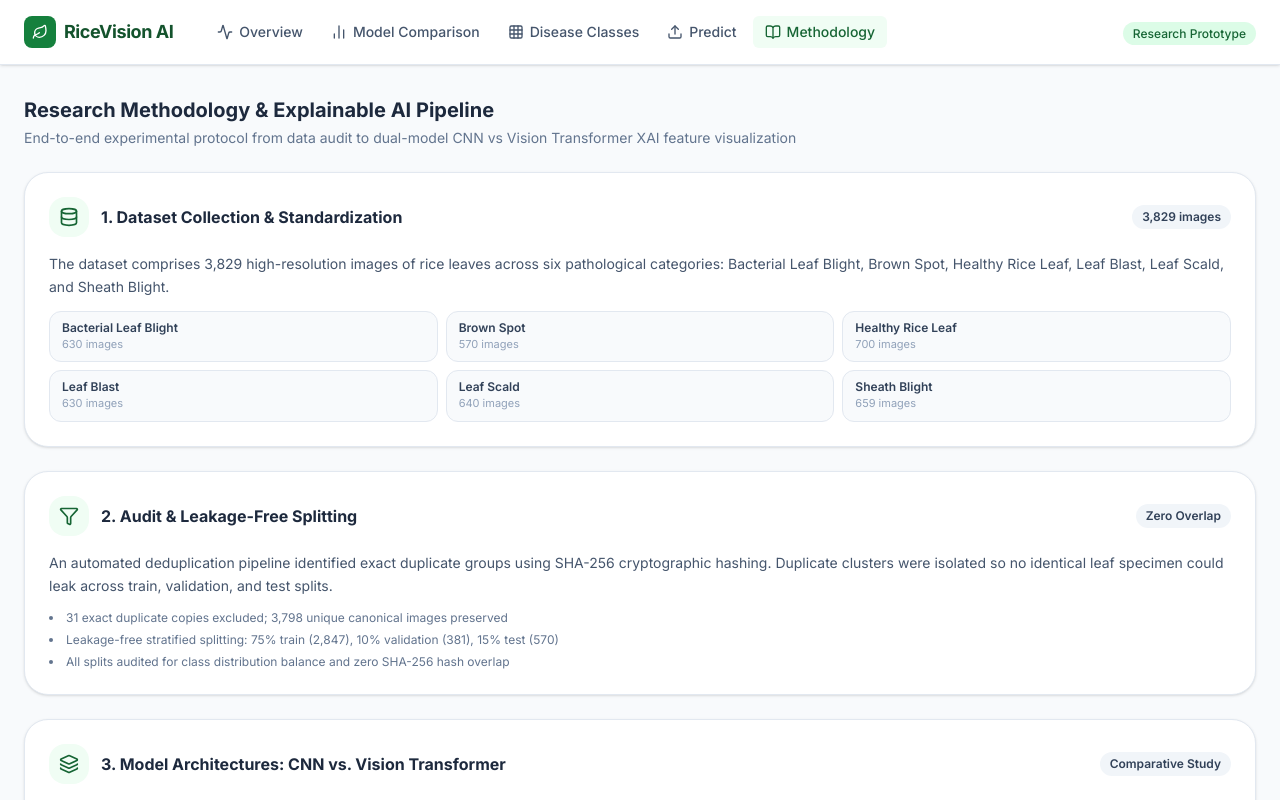
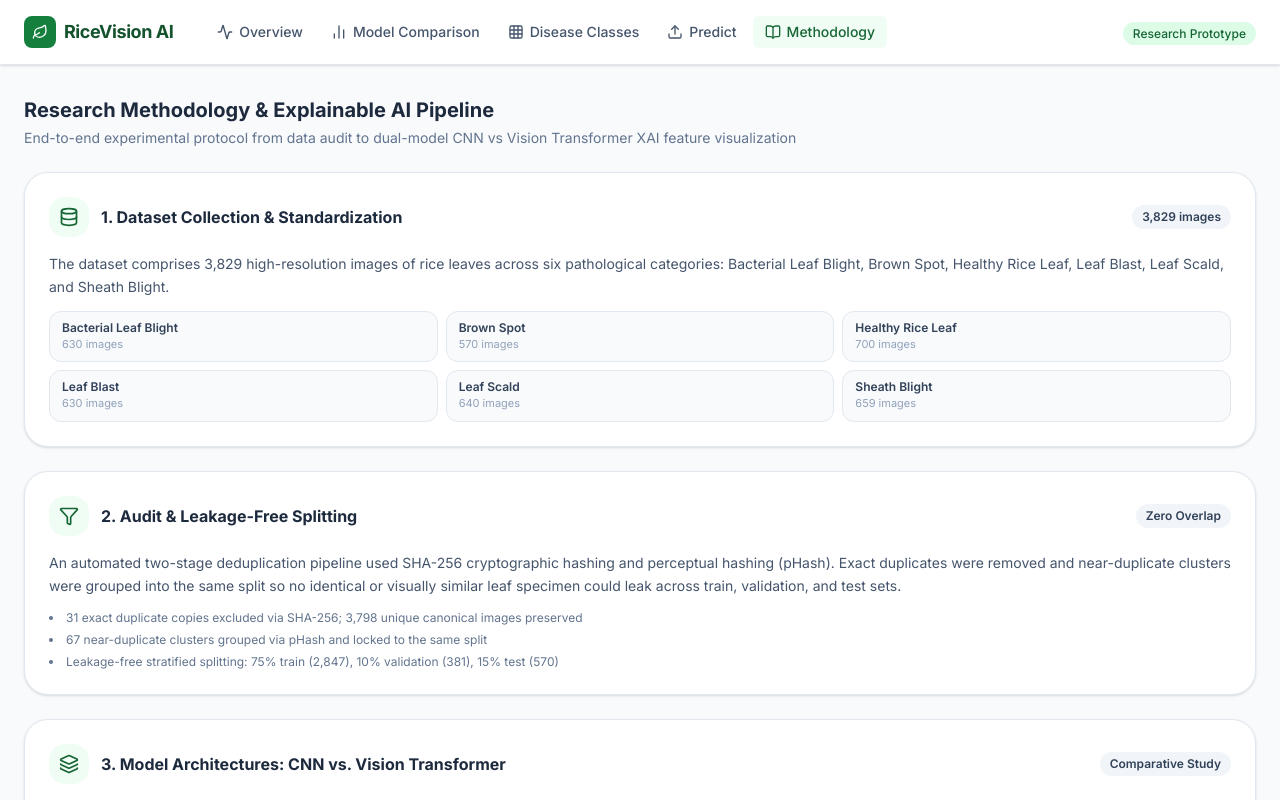
Before and after one commit to ratchanonswu/Rice-Classification, a React (Vite) app in the folder RiceVisionAI/frontend/: page /methodology in a window 1280 px wide. Shown: the top 800 px of the page. Built offline with nearby package versions, Linux system fonts and the light colour scheme; no server answers.

Commit message:
docs(frontend): restore pHash near-duplicate details in Methodology

```diff
--- a/RiceVisionAI/frontend/src/pages/Methodology.tsx
+++ b/RiceVisionAI/frontend/src/pages/Methodology.tsx
@@ -48,14 +48,14 @@ const steps: Step[] = [
     content: (
       <div className="space-y-3 text-sm text-slate-600 leading-relaxed">
         <p>
-          An automated deduplication pipeline identified exact duplicate groups using SHA-256 cryptographic hashing.
-          Duplicate clusters were isolated so no identical leaf specimen could leak across train, validation,
-          and test splits.
+          An automated two-stage deduplication pipeline used SHA-256 cryptographic hashing and perceptual hashing (pHash).
+          Exact duplicates were removed and near-duplicate clusters were grouped into the same split so no identical
+          or visually similar leaf specimen could leak across train, validation, and test sets.
         </p>
         <ul className="space-y-1.5 list-disc list-inside text-xs text-slate-500">
-          <li>31 exact duplicate copies excluded; 3,798 unique canonical images preserved</li>
+          <li>31 exact duplicate copies excluded via SHA-256; 3,798 unique canonical images preserved</li>
+          <li>67 near-duplicate clusters grouped via pHash and locked to the same split</li>
           <li>Leakage-free stratified splitting: 75% train (2,847), 10% validation (381), 15% test (570)</li>
-          <li>All splits audited for class distribution balance and zero SHA-256 hash overlap</li>
         </ul>
       </div>
     ),
```
Also changed, not shown: 2 other files (tests, documents, lock files or other folders).
